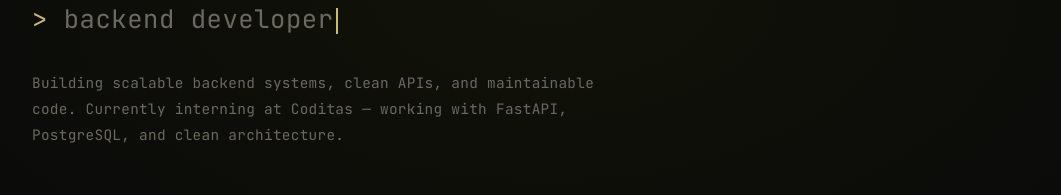
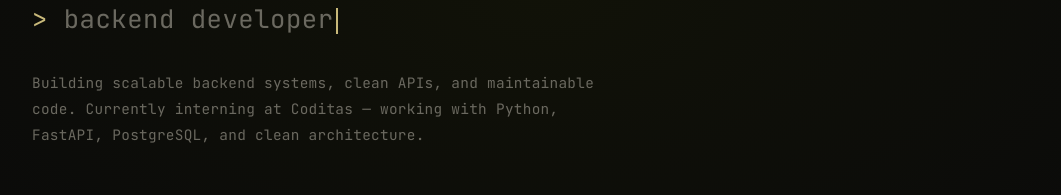
Before and after one commit to AmoghShukla/Amogh_Portfolio, a Next.js app: page / in a window 1280 px wide. Shown: the part 325-520 px from the top of the page, without its empty margins (96-1157 px from the left). Built offline with nearby package versions, Linux system fonts and the light colour scheme.

Commit message:
update Hero component to specify Python in internship description

```diff
--- a/components/Hero.tsx
+++ b/components/Hero.tsx
@@ -83,7 +83,7 @@ export default function Hero() {
           }}
         >
           Building scalable backend systems, clean APIs, and maintainable code.
-          Currently interning at Coditas — working with FastAPI, PostgreSQL, and
+          Currently interning at Coditas — working with Python, FastAPI, PostgreSQL, and
           clean architecture.
         </p>
 
```
